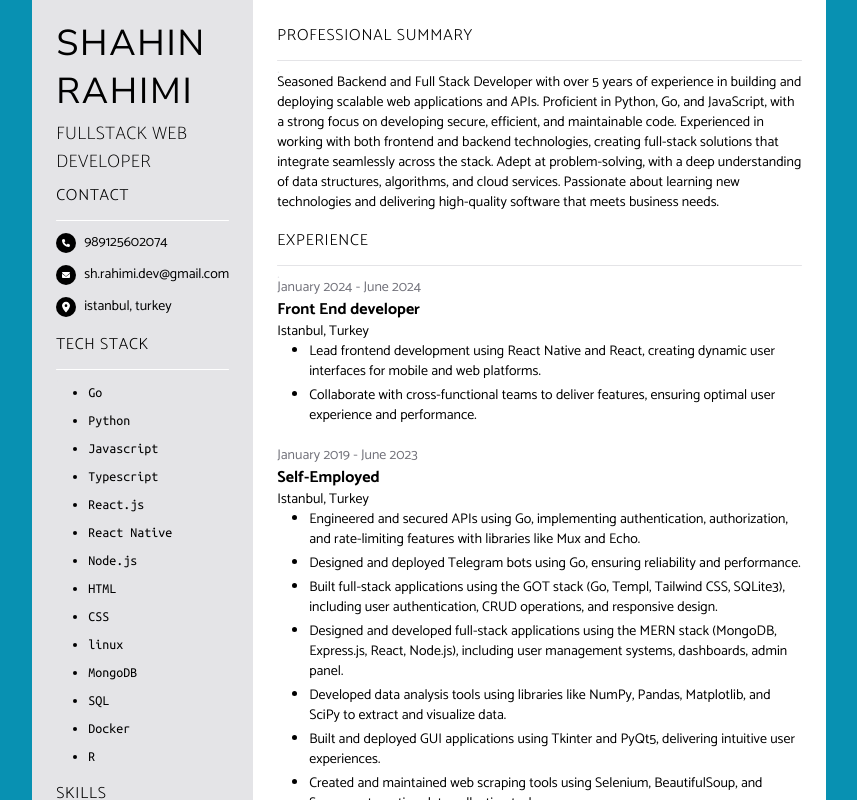
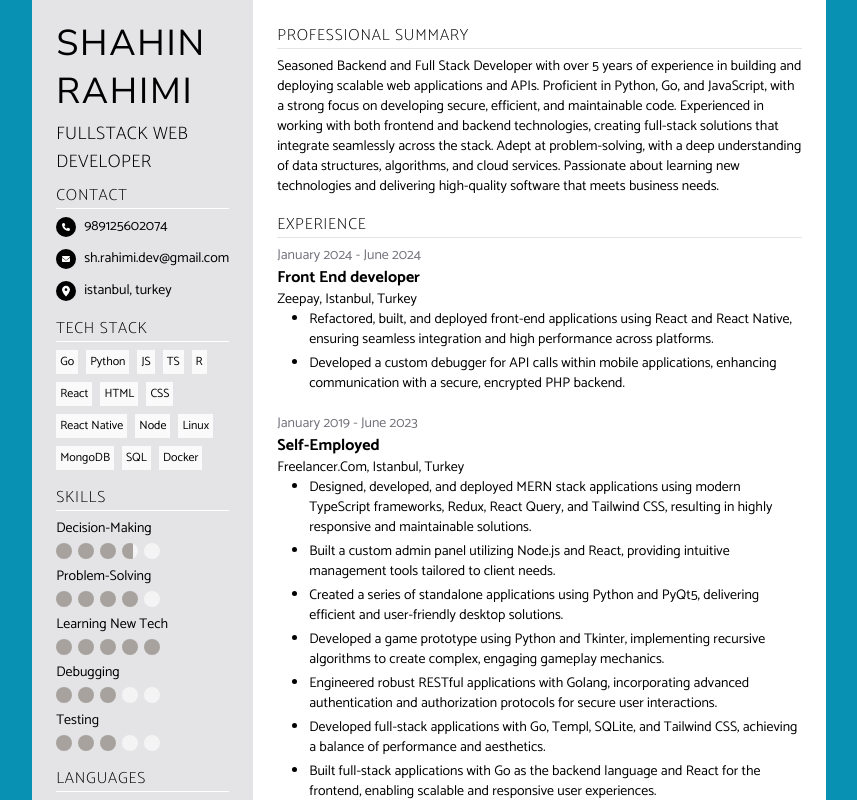
Before and after one commit to shahinrahimi/resume-react, a React (Vite) app: page / in a window 1280 px wide. Shown: the top 800 px of the page, without its empty margins (211-1068 px from the left). Built offline with nearby package versions, Linux system fonts and the light colour scheme.

Commit message:
add skillsItem and techStackItem

```diff
--- a/package.json
+++ b/package.json
@@ -10,9 +10,12 @@
     "preview": "vite preview"
   },
   "dependencies": {
+    "@emotion/react": "^11.13.0",
+    "@emotion/styled": "^11.13.0",
     "@fortawesome/fontawesome-svg-core": "^6.6.0",
     "@fortawesome/free-solid-svg-icons": "^6.6.0",
     "@fortawesome/react-fontawesome": "^0.2.2",
+    "@mui/material": "^5.16.7",
     "html2canvas": "^1.4.1",
     "jspdf": "^2.5.1",
     "react": "^18.3.1",
--- a/src/templates/simple/Simple.tsx
+++ b/src/templates/simple/Simple.tsx
@@ -6,14 +6,17 @@ import { ResumeInterface } from "../../types";
 import { Section } from "./components/Section";
 import { ContactItem } from "./components/ContactItem";
 import { LanguageItem } from "./components/LanguageItem";
+import { TechStackItem } from "./components/TechStackItem";
+import { SkillItem } from "./components/SkillItem";
 
+import './simple.css'
 const Simple: React.FC<ResumeInterface> = ({data}) => {
     return (
         <div className="resume bg-white mx-auto flex flex-row font-catama">
             <div className="resume__left bg-zinc-200 p-6 flex flex-col gap-2">
                 <h1 className="text-4xl uppercase tracking-wider font-nunito">{data.firstName}</h1>
                 <h1 className="text-4xl uppercase tracking-wider font-nunito">{data.lastName}</h1>
-                <h2 className="text-lg uppercase tracking-wide text-wrap font-thin">{data.title}</h2>
+                <h2 className="text-lg uppercase tracking-wide text-wrap font-extralight">{data.title}</h2>
                 <Section isDark={true} title={"contact"}>
                     <ul className="flex flex-col gap-3">
                         <ContactItem value={data.contact.phone} icon={faPhone} />
@@ -22,30 +25,32 @@ const Simple: React.FC<ResumeInterface> = ({data}) => {
                     </ul>
                 </Section>
                 <Section isDark={true} title={"tech stack"}>
-                    <ul className="flex flex-col list-disc ml-8 gap-2">
+                    <ul className="flex flex-row flex-wrap gap-2">
                         {data.techStacks.map((s, i) => {
                             return (
-                                <li className="font-ubuntu" key={i}>{s}</li>
+                                <TechStackItem key={i} title={s} />
+                                // <li className="font-ubuntu" key={i}>{s}</li>
                             )
                         })}
                     </ul>
                 </Section>
                 <Section isDark={true} title={"skills"}>
-                    <ul className="flex flex-col list-disc ml-8 gap-2">
+                    <ul className="flex flex-col gap-2">
                         {data.skills.map((s, i) => {
                             return (
-                                <li className="font-ubuntu" key={i}>{s.title}{s.level}</li>
+                                <SkillItem key={i} title={s.title} level={s.level} />
+                                // <li className="font-ubuntu" key={i}>{s.title}{s.level}</li>
                             )
                         })}
                     </ul>
                 </Section>
                 <Section isDark={true} title={"languages"}>
-                    <ul className="flex flex-col list-disc ml-8 gap-1">
+                    <ul className="flex flex-col list-disc ml-4 gap-1">
                         {data.languages.map((l,i) => <LanguageItem key={i} lang={l.lang} lvl={l.level}/>)}
                     </ul>
                 </Section>
                 <Section isDark={true} title={"entertainment"}>
-                    <ul className="flex flex-row ml-4 gap-2">
+                    <ul className="flex flex-row ml-2 gap-2">
                         {data.entertainments.map((e, i) => <li key={i}><p className="capitalize">{e}</p></li>)}
                     </ul>
                 </Section>
--- a/src/templates/simple/components/Section.tsx
+++ b/src/templates/simple/components/Section.tsx
@@ -6,9 +6,9 @@ interface SectionProps {
 }
 export const Section:React.FC<SectionProps> = ({children, isDark, title}) => {
   return (
-    <section className="mb-2 flex flex-col gap-1 text-sm">
-        <h2 className="text-base font-light tracking-wider uppercase">{title}</h2>
-        <div className={`h-[calc(1px)] w-full mt-2 mb-2 rounded-full text-zinc-200 ${isDark ? "bg-white" : "bg-zinc-200"}`}>.</div>
+    <section className="mb-2 flex flex-col text-sm">
+        <h2 className="text-base font-thin tracking-wider uppercase">{title}</h2>
+        <div className={`h-[calc(1px)] w-full mb-2 rounded-full text-zinc-200 ${isDark ? "bg-white" : "bg-zinc-200"}`}>.</div>
         {children}
     </section>
   )
--- /dev/null
+++ b/src/templates/simple/components/SkillItem.tsx
@@ -0,0 +1,47 @@
+import React from 'react'
+import { Rating } from '@mui/material'
+import { faCircle } from '@fortawesome/free-solid-svg-icons'
+import { FontAwesomeIcon } from '@fortawesome/react-fontawesome'
+interface SkillItemProp {
+    title: string,
+    level: number,
+}
+interface CustomeRatingProp {
+    level: number
+}
+const CustomeRating:React.FC<CustomeRatingProp> = ({ level }) => {
+    return (
+        <Rating
+            value={level}
+            readOnly
+            precision={0.1}
+            icon={
+                <FontAwesomeIcon
+                    icon={faCircle}
+                    style={{ color: '#A8A29E' , fontSize: '1rem'}}
+                />
+            }
+            emptyIcon={
+                <FontAwesomeIcon
+                    icon={faCircle}
+                    style={{ color: '#F4F4F5' , fontSize: '1rem'}}
+                />
+            }
+            sx={{
+                '& .MuiRating-icon': {
+                  marginRight: '6px', // Adjust spacing between icons if needed
+                },
+              }}
+        />
+    )
+}
+
+export const SkillItem:React.FC<SkillItemProp> = ({title, level}) => {
+  return (
+    <div className="flex flex-col items-start gap-1">
+        <div className="capitalize">{title}</div>
+        <CustomeRating level={level} />
+        {/* <Rating size="small" value={level} readOnly precision={0.1} icon={<FontAwesomeIcon icon={faCircle} />} emptyIcon={<FontAwesomeIcon icon={faCircle} />} /> */}
+    </div>
+  )
+}
--- /dev/null
+++ b/src/templates/simple/components/TechStackItem.tsx
@@ -0,0 +1,10 @@
+import React from 'react'
+interface TechStackItemProp {
+    title: string
+}
+
+export const TechStackItem:React.FC<TechStackItemProp> = ({title}) => {
+  return (
+    <div className="bg-zinc-50 text-xs grid place-content-center p-1 text-center items-center">{title}</div>
+  )
+}
--- a/src/types/index.tsx
+++ b/src/types/index.tsx
@@ -66,7 +66,7 @@ export const data: ResumeData = {
             level: 3
         }
     ],
-    techStacks: ["Go", "Python", "Javascript", "Typescript", "React.js", "React Native", "Node.js", "HTML", "CSS", "linux", "MongoDB", "SQL", "Docker", "R"],
+    techStacks: ["Go", "Python", "JS", "TS", "R", "React", "HTML", "CSS", "React Native", "Node", "Linux", "MongoDB", "SQL", "Docker"],
     languages: [
         {
             lang: "english",
@@ -87,25 +87,25 @@ export const data: ResumeData = {
         {
             date: "January 2024 - June 2024",
             title: "Front End developer",
-            location: "istanbul, turkey",
+            location: "Zeepay, Istanbul, turkey",
             experiences: [
-                "Lead frontend development using React Native and React, creating dynamic user interfaces for mobile and web platforms.",
-                "Collaborate with cross-functional teams to deliver features, ensuring optimal user experience and performance."
+                "Refactored, built, and deployed front-end applications using React and React Native, ensuring seamless integration and high performance across platforms.",
+                "Developed a custom debugger for API calls within mobile applications, enhancing communication with a secure, encrypted PHP backend."
             ]
         },
         {
             date: "January 2019 - June 2023",
             title: "Self-Employed",
-            location: "istanbul, turkey",
+            location: "Freelancer.com, Istanbul, Turkey",
             experiences: [
-                "Engineered and secured APIs using Go, implementing authentication, authorization, and rate-limiting features with libraries like Mux and Echo.",
-                "Designed and deployed Telegram bots using Go, ensuring reliability and performance.",
-                "Built full-stack applications using the GOT stack (Go, Templ, Tailwind CSS, SQLite3), including user authentication, CRUD operations, and responsive design.",
-                "Designed and developed full-stack applications using the MERN stack (MongoDB, Express.js, React, Node.js), including user management systems, dashboards, admin panel.",
-                "Developed data analysis tools using libraries like NumPy, Pandas, Matplotlib, and SciPy to extract and visualize data.",
-                "Built and deployed GUI applications using Tkinter and PyQt5, delivering intuitive user experiences.",
-                "Created and maintained web scraping tools using Selenium, BeautifulSoup, and Scrapy, automating data collection tasks.",
-                "Developed Shiny applications and dynamic reports using R and Markdown, providing interactive data visualizations and insights for clients."
+                "Designed, developed, and deployed MERN stack applications using modern TypeScript frameworks, Redux, React Query, and Tailwind CSS, resulting in highly responsive and maintainable solutions.",
+                "Built a custom admin panel utilizing Node.js and React, providing intuitive management tools tailored to client needs.",
+                "Created a series of standalone applications using Python and PyQt5, delivering efficient and user-friendly desktop solutions.",
+                "Developed a game prototype using Python and Tkinter, implementing recursive algorithms to create complex, engaging gameplay mechanics.",
+                "Engineered robust RESTful applications with Golang, incorporating advanced authentication and authorization protocols for secure user interactions.",
+                "Developed full-stack applications with Go, Templ, SQLite, and Tailwind CSS, achieving a balance of performance and aesthetics.",
+                "Built full-stack applications with Go as the backend language and React for the frontend, enabling scalable and responsive user experiences.",
+                "Developed various scraping tools and bots across multiple languages, including Go, Python, and VBA, automating data collection and enhancing operational efficiency."
             ]
         }
     ],
```
Also changed, not shown: 1 other file (tests, documents, lock files or other folders).
